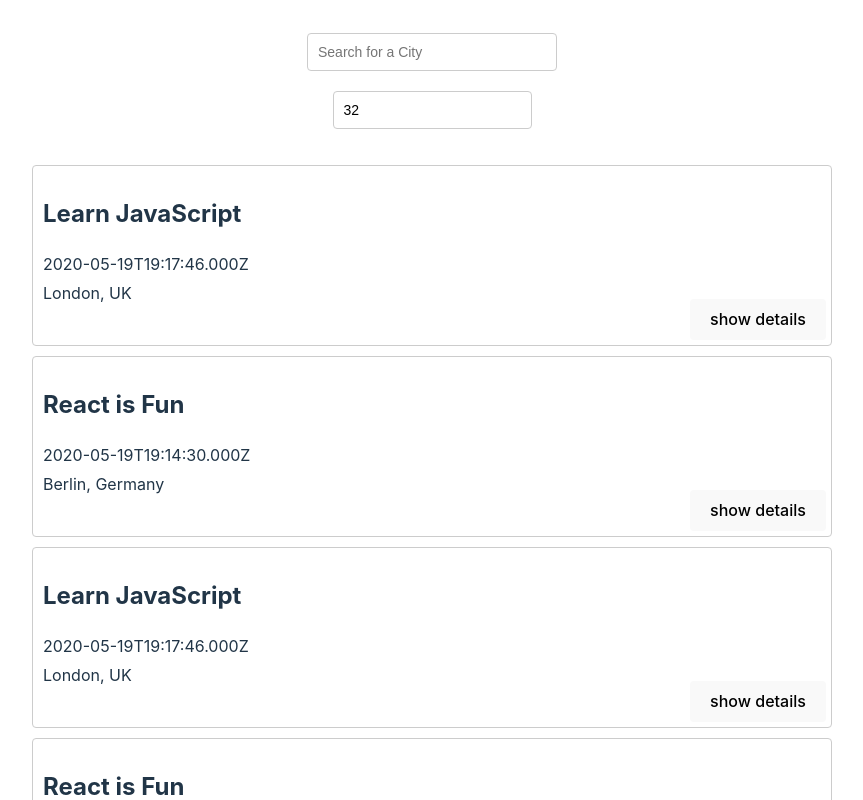
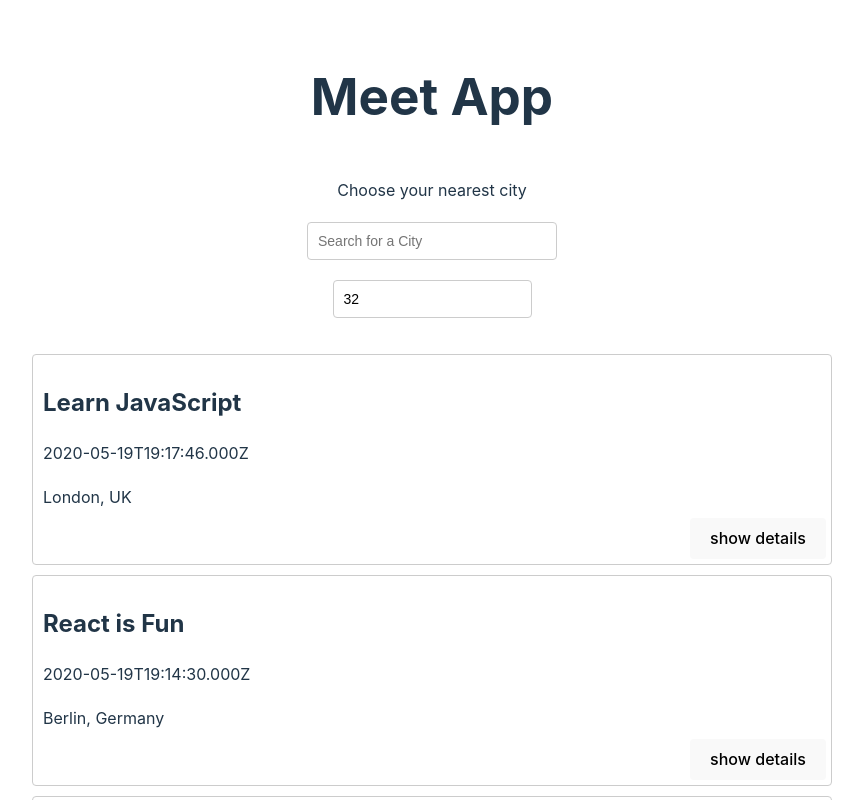
Before and after one commit to RobAtD/meet-vite, a React (Vite) app: page / in a window 1280 px wide. Shown: the top 800 px of the page, without its empty margins (208-1071 px from the left). Built offline with nearby package versions, Linux system fonts and the light colour scheme; what atatus-spa would draw is missing.

Commit message:
Adds loader and h1 + p-text

```diff
--- a/index.html
+++ b/index.html
@@ -5,7 +5,7 @@
     <link rel="icon" type="image/svg+xml" href="/vite.svg" />
     <link rel="manifest" href="/manifest.json" />
     <meta name="viewport" content="width=device-width, initial-scale=1.0" />
-    <title>Vite + React</title>
+    <title>Meet App</title>
   </head>
   <body>
     <div id="root"></div>
--- a/src/App.css
+++ b/src/App.css
@@ -102,3 +102,24 @@ input[type="number"] {
   width: 250px;
   z-index: 1000;
 }
+
+.loader {
+  margin: auto;
+  width: 48px;
+  height: 48px;
+  border: 5px solid #fff;
+  border-bottom-color: transparent;
+  border-radius: 50%;
+  display: inline-block;
+  box-sizing: border-box;
+  animation: rotation 1s linear infinite;
+}
+
+@keyframes rotation {
+  0% {
+    transform: rotate(0deg);
+  }
+  100% {
+    transform: rotate(360deg);
+  }
+}
--- a/src/App.jsx
+++ b/src/App.jsx
@@ -16,10 +16,12 @@ const App = () => {
   const [warningAlert, setWarningAlert] = useState("");
 
   useEffect(() => {
-    if(navigator.onLine){
+    if (navigator.onLine) {
       setWarningAlert("");
     } else {
-      setWarningAlert("You are offline. The displayed event list has been loaded from the cache.");
+      setWarningAlert(
+        "You are offline. The displayed event list has been loaded from the cache."
+      );
     }
     fetchData();
   }, [currentCity, currentNOE]);
@@ -41,6 +43,8 @@ const App = () => {
         {errorAlert.length ? <ErrorAlert text={errorAlert} /> : null}
         {warningAlert.length ? <WarningAlert text={warningAlert} /> : null}
       </div>
+      <h1>Meet App</h1>
+      <p>Choose your nearest city</p>
       <CitySearch
         allLocations={allLocations}
         setCurrentCity={setCurrentCity}
@@ -50,7 +54,11 @@ const App = () => {
         setCurrentNOE={setCurrentNOE}
         setErrorAlert={setErrorAlert}
       />
-      <EventList events={events} />
+      {events.length > 1 ? (
+        <EventList events={events} />
+      ) : (
+        <div className="loader"></div>
+      )}
     </div>
   );
 };
--- a/src/index.css
+++ b/src/index.css
@@ -32,6 +32,10 @@ h1 {
   line-height: 1.1;
 }
 
+p{
+  margin: 20px 0;
+}
+
 button {
   border-radius: 8px;
   border: 1px solid transparent;
```
